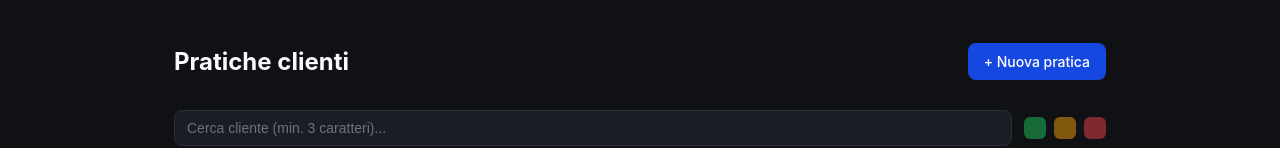
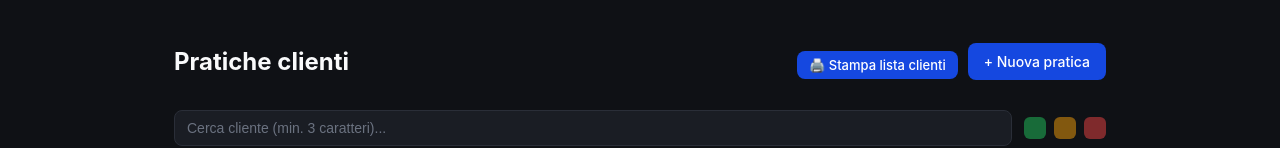
Before and after one commit to webproadv/AfinetLu, a Next.js app: page /dashboard in a window 1280 px wide. Shown: the part 167-315 px from the top of the page. Built offline with nearby package versions, Linux system fonts and the light colour scheme; no server answers; the database is empty.

Commit message:
Aggiunge bottone stampa lista clienti nella dashboard

```diff
--- a/app/dashboard/page.tsx
+++ b/app/dashboard/page.tsx
@@ -82,6 +82,7 @@ export default async function DashboardPage() {
       <div className="section-header">
         <h2>Pratiche clienti</h2>
         <div className="header-actions">
+          <Link href="/clienti/stampa" className="button-sm print-link">🖨️ Stampa lista clienti</Link>
           <Link href="/clienti/nuovo" className="button">+ Nuova pratica</Link>
         </div>
       </div>
```
